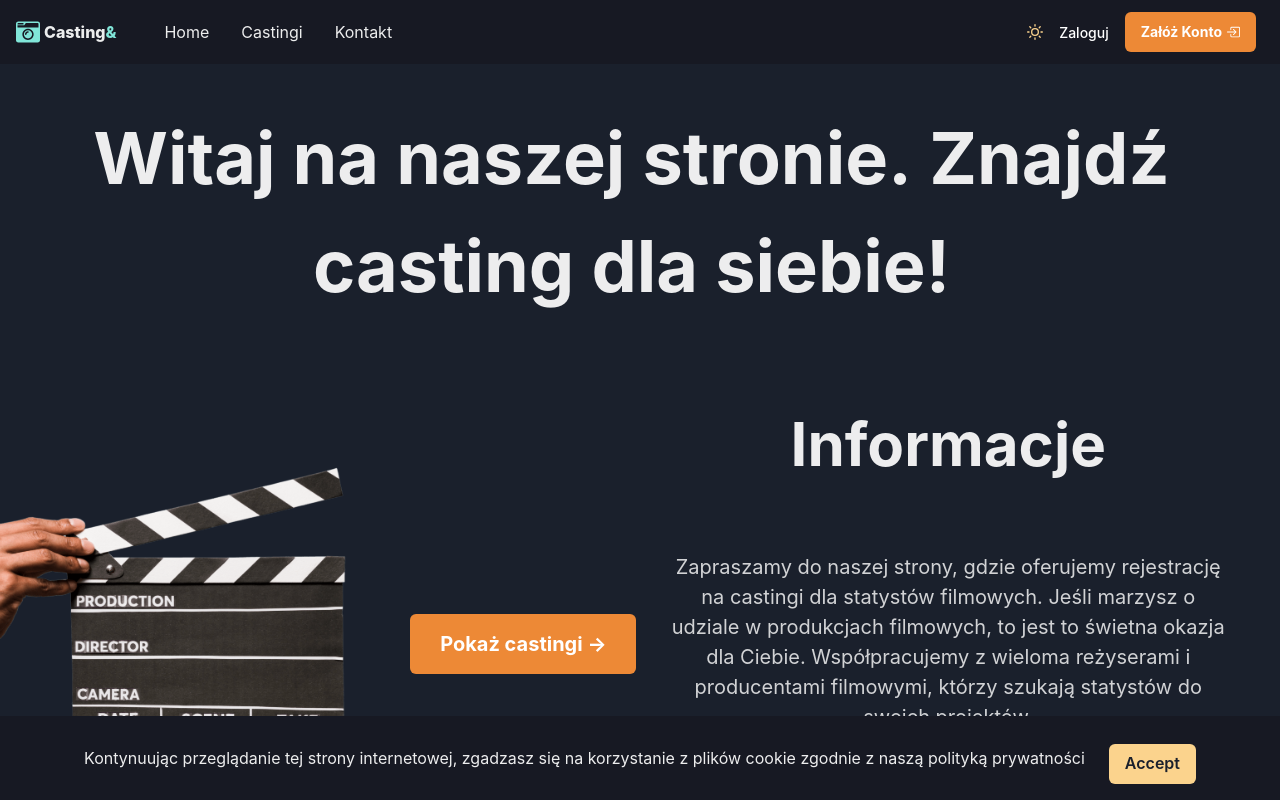
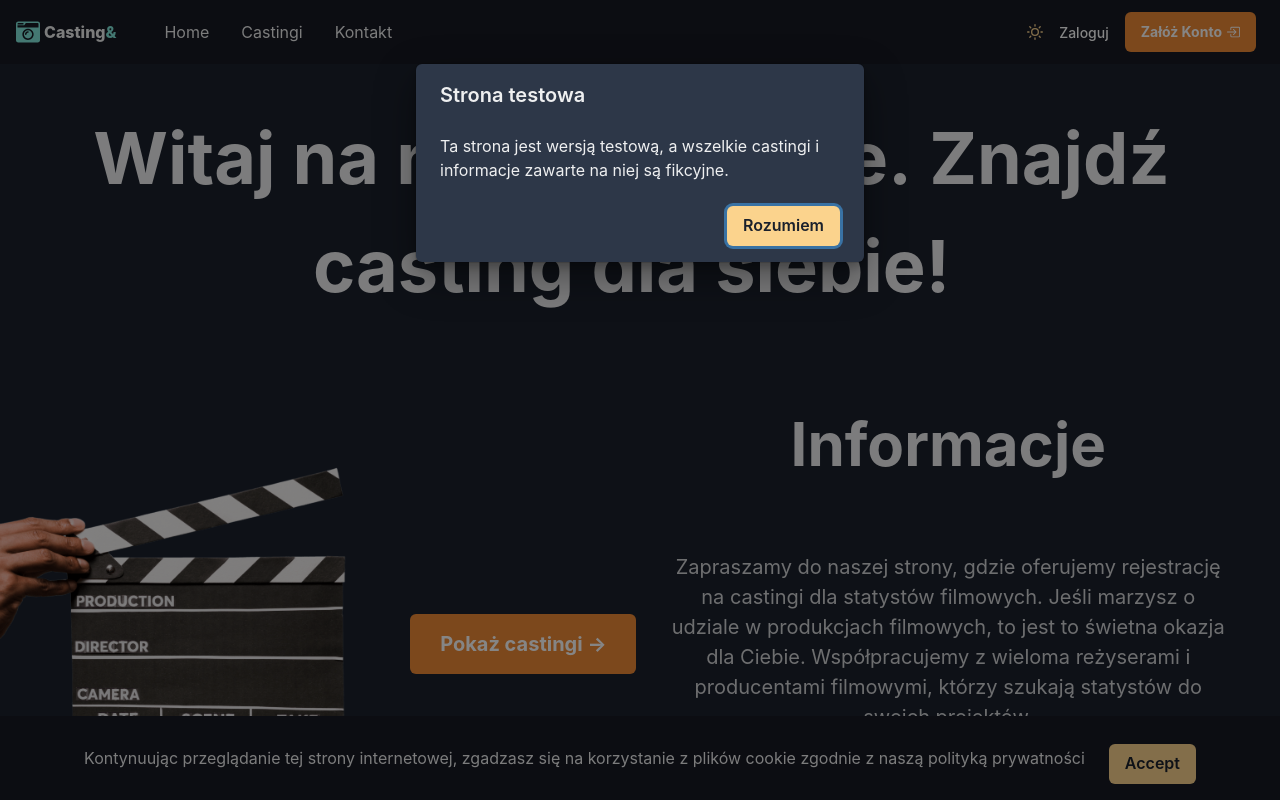
Before and after one commit to sporthq/castingmern, a React (Create React App) app in the folder client/: page / in a window 1280 px wide. Shown: the top 800 px of the page. Built offline with nearby package versions, Linux system fonts and the light colour scheme.

Commit message:
add test disclaimer

```diff
--- a/client/src/App.js
+++ b/client/src/App.js
@@ -19,6 +19,7 @@ import ConfirmEmailScreen from './screens/ConfirmEmailScreen';
 import CookieConsent from './components/CookieConsent';
 import { useState } from 'react';
 import { useCookies } from 'react-cookie';
+import TestDisclaimer from './components/TestDisclaimer';
 const breakpoints = {
 	sml: '580px',
 };
@@ -39,6 +40,7 @@ function App() {
 		<ChakraProvider theme={theme}>
 			<Router>
 				<Navbar />
+				<TestDisclaimer/>
 				<main>
 					<Routes>
 						<Route path='/' element={<Home></Home>} />
--- /dev/null
+++ b/client/src/components/TestDisclaimer.jsx
@@ -0,0 +1,52 @@
+import React, { useState, useEffect } from 'react';
+import {
+	Box,
+	Button,
+	Text,
+	useColorModeValue,
+	Modal,
+	ModalOverlay,
+	ModalContent,
+	ModalHeader,
+	ModalBody,
+	ModalFooter,
+} from '@chakra-ui/react';
+
+const TestDisclaimer = () => {
+	const [isModalOpen, setIsModalOpen] = useState(false);
+
+	const handleCloseModal = () => {
+		setIsModalOpen(false);
+	};
+
+	useEffect(() => {
+		const hasSeenDisclaimer = localStorage.getItem('hasSeenDisclaimer');
+		if (!hasSeenDisclaimer) {
+			setIsModalOpen(true);
+			localStorage.setItem('hasSeenDisclaimer', 'true');
+		}
+	}, []);
+
+	return (
+		<>
+			{isModalOpen && (
+				<Modal isOpen={isModalOpen} onClose={handleCloseModal}>
+					<ModalOverlay />
+					<ModalContent>
+						<ModalHeader>Strona testowa</ModalHeader>
+						<ModalBody>
+							<Text>Ta strona jest wersją testową, a wszelkie castingi i informacje zawarte na niej są fikcyjne.</Text>
+						</ModalBody>
+						<ModalFooter>
+							<Button colorScheme='orange' onClick={handleCloseModal}>
+								Rozumiem
+							</Button>
+						</ModalFooter>
+					</ModalContent>
+				</Modal>
+			)}
+		</>
+	);
+};
+
+export default TestDisclaimer;
```
